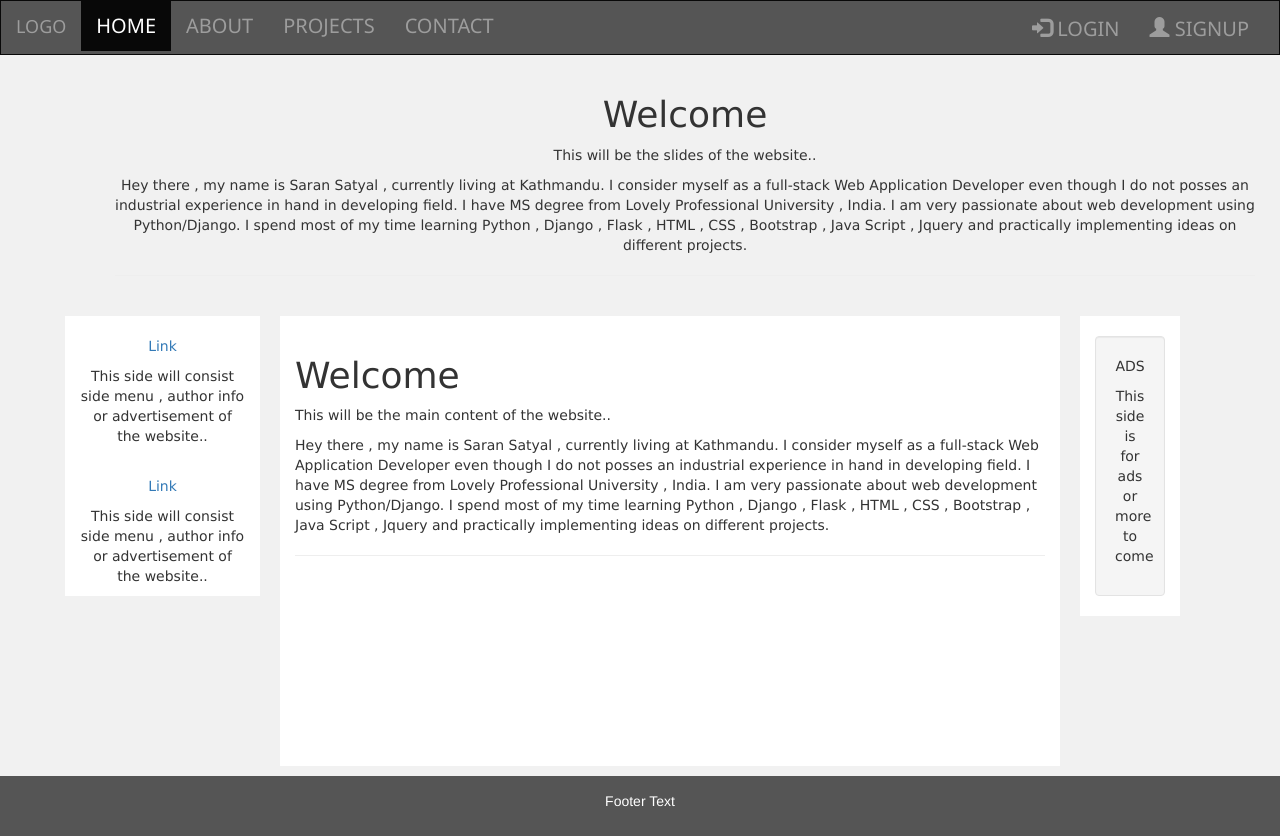
After one commit to saransatyal/a2zboards, a Django app: page /mytemplates/ in a window 1280 px wide. The commit adds this page. Run offline with Django 3.2, Linux system fonts and the light colour scheme; some libraries are stand-ins or nearby versions.

Commit message:
added new templates

```diff
--- a/accounts/views.py
+++ b/accounts/views.py
@@ -24,7 +24,7 @@ def signup(request):
 @method_decorator(login_required, name='dispatch')
 class UserUpdateView(UpdateView):
     model = User
-    fields = ('first_name', 'last_name', 'email', )
+    fields = ('first_name', 'last_name', 'email')
     template_name = 'my_account.html'
     success_url = reverse_lazy('my_account')
 
--- a/boards/views.py
+++ b/boards/views.py
@@ -13,6 +13,8 @@ from .models import Board, Post, Topic
 def author(request):
     return render(request, 'author.html')
 
+def mytemplates(request):
+    return render(request, 'mytemplates.html')
 
 class BoardListView(ListView):
     model = Board
--- a/learndjangowithsaran/urls.py
+++ b/learndjangowithsaran/urls.py
@@ -39,4 +39,6 @@ urlpatterns = [
     url(r'^settings/password/done/$', auth_views.PasswordChangeDoneView.as_view(template_name='password_change_done.html'),
         name='password_change_done'),
     url(r'^author/$', views.author, name='author'),
+    url(r'^mytemplates/$', views.mytemplates, name='mytemplates'),
+
 ]
--- a/static/css/accounts.css
+++ b/static/css/accounts.css
@@ -32,4 +32,3 @@ body {
 .logo a:active {
   text-decoration: none;
 }
->>>>>>> ea8157f5fe416b7ff7a68d320b4d7199a64f2ff7
--- a/templates/author.html
+++ b/templates/author.html
@@ -17,7 +17,7 @@ Python , Django , Flask , HTML , CSS , Bootstrap , Java Script , Jquery and prac
 <a href=" " rel="author"> </a>
       </p>
 </div>
-
+</div>
 
 
 
--- a/templates/base.html
+++ b/templates/base.html
@@ -36,7 +36,7 @@
 
   </li>
   <li class="nav-item">
-    <a class="nav-link" href="{% url 'home' %}">Tutorial</a>
+    <a class="nav-link" href="{% url 'mytemplates' %}">NewProject</a>
   </li>
   <li class="nav-item">
     <a class="nav-link" href="https://github.com/saransatyal" target="_blank" rel="noopener">GitHub</a>
--- a/templates/my_account.html
+++ b/templates/my_account.html
@@ -8,7 +8,7 @@
 
 {% block content %}
   <div class="row">
-    <div class="col-lg-6 col-md-8 col-sm-10">
+    <div class="col-lg-6 col-md-8 col-sm-10 col-sm-10">
       <form method="post" novalidate>
         {% csrf_token %}
         {% include 'includes/form.html' %}
--- /dev/null
+++ b/templates/mytemplates.html
@@ -0,0 +1,184 @@
+<!DOCTYPE html>
+<html lang="en">
+<head>
+  <title>Bootstrap Example</title>
+  <meta charset="utf-8">
+  <meta name="viewport" content="width=device-width, initial-scale=1">
+  <link rel="stylesheet" href="https://maxcdn.bootstrapcdn.com/bootstrap/3.3.7/css/bootstrap.min.css">
+  <script src="https://ajax.googleapis.com/ajax/libs/jquery/3.3.1/jquery.min.js"></script>
+  <script src="https://maxcdn.bootstrapcdn.com/bootstrap/3.3.7/js/bootstrap.min.js"></script>
+  <style>
+
+/* Padding body to implement fixed nav bar */
+  body
+  {
+ background-color: #f1f1f1;
+  }
+
+  .menu
+  {
+     font-size: 20px !important;
+     font-family: "Segoe UI",Arial,sans-serif;
+     line-height: 1.5;
+     background-color: #555;
+     color: white;
+  }
+  .slides
+  {
+
+   margin-right :10px;
+   margin-bottom:20px;
+   font-family: Verdana,sans-serif;
+
+  }
+    /* Remove the navbar's default margin-bottom and rounded borders */
+    .navbar {
+      margin-bottom: 20px;
+      border-radius: 0;
+    }
+    /* Set height of the grid so .sidenav can be 100% (adjust as needed) */
+    .row.content {height: 450px}
+
+     /* Set gray background color and 100% height */
+    .leftsidenav {
+      padding-top: 20px;
+      height: auto;
+      background-color: #fff;
+      min-width: 100px;
+      margin-right: 10px;
+      margin-left: 10px;
+      margin-bottom: 10px;
+      font-family: Verdana,sans-serif;
+      display: block !important;
+      box-sizing: inherit;
+
+    }
+    .design
+    {
+      background-color: transparent;
+    }
+    .rightsidenav {
+      padding-top: 20px;
+      height: auto;
+      background-color: #fff;
+      width: 100px;
+      margin-right: 10px;
+      margin-left: 10px;
+      margin-bottom: 10px;
+      font-family: Verdana,sans-serif;
+    }
+
+.middlebar
+{
+   padding-top: 20px;
+   background-color: #fff;
+   min-width: 100px;
+   min-height: 450px;
+   margin-right: 10px;
+   margin-left: 10px;
+   margin-bottom: 10px;
+  font-family: Verdana,sans-serif;
+}
+
+.containerr
+{background-color: #fff;
+}
+    /* Set black background color, white text and some padding */
+    footer {
+      background-color: #555;
+      color: white;
+      padding: 15px;
+    }
+
+
+    /* On small screens, set height to 'auto' for sidenav and grid */
+    @media screen and (max-width: 767px) {
+      .sidenav {
+        height: auto;
+        padding: 15px;
+      }
+      .row.content {height:auto;}
+    }
+  </style>
+
+</head>
+<body>
+
+<nav class="navbar navbar-inverse menu">
+  <div class="container-fluid">
+    <div class="navbar-header">
+      <button type="button" class="navbar-toggle" data-toggle="collapse" data-target="#myNavbar">
+        <span class="icon-bar"></span>
+        <span class="icon-bar"></span>
+        <span class="icon-bar"></span>
+        <span class="icon-bar"></span>
+      </button>
+      <a class="navbar-brand" href="#">LOGO</a>
+    </div>
+    <div class="collapse navbar-collapse" id="myNavbar">
+      <ul class="nav navbar-nav">
+        <li class="active"><a href="#">HOME</a></li>
+        <li><a href="#">ABOUT</a></li>
+        <li><a href="#">PROJECTS</a></li>
+        <li><a href="#">CONTACT</a></li>
+      </ul>
+      <ul class="nav navbar-nav navbar-right">
+        <li><a href="#"><span class="glyphicon glyphicon-log-in"></span> LOGIN</a></li>
+        <li><a href="#"><span class="glyphicon glyphicon-user"></span> SIGNUP</a></li>
+
+      </ul>
+    </div>
+  </div>
+</nav>
+
+<div class="container text-center text-decoration slides">
+  <h1>Welcome</h1>
+  <p>This will be the slides of the website..</p>
+  <p>  Hey there , my name is Saran Satyal , currently living at Kathmandu. I consider myself as a full-stack Web Application Developer even though
+  I do not posses an industrial experience in hand in developing field. I have MS degree from Lovely Professional
+  University , India. I am very passionate about web development using Python/Django. I spend most of my time learning
+  Python , Django , Flask , HTML , CSS , Bootstrap , Java Script , Jquery and practically implementing ideas on different projects.</p>
+  <hr>
+
+
+</div>
+<div class="container ">
+  <div class="row content">
+
+    <div class="col-sm-2 leftsidenav text-center">
+      <div class="design">
+      <p><a href="#">Link</a></p>
+      <p>This side will consist side menu , author info or advertisement of the website..</p>
+<br>
+      <p><a href="#">Link</a></p>
+      <p>This side will consist side menu , author info or advertisement of the website..</p>
+
+        </div>
+    </div>
+      <div class="col-sm-8  middlebar">
+      <h1>Welcome</h1>
+      <p>This will be the main content of the website..</p>
+      <p>  Hey there , my name is Saran Satyal , currently living at Kathmandu. I consider myself as a full-stack Web Application Developer even though
+I do not posses an industrial experience in hand in developing field. I have MS degree from Lovely Professional
+University , India. I am very passionate about web development using Python/Django. I spend most of my time learning
+Python , Django , Flask , HTML , CSS , Bootstrap , Java Script , Jquery and practically implementing ideas on different projects.</p>
+      <hr>
+    </div>
+
+    <div class="col-sm-2 rightsidenav text-center">
+      <div class="well">
+        <p>ADS</p>
+        <p>This side is  for ads or more to come</p>
+      </div>
+
+
+    </div>
+  </div>
+</div>
+
+<footer class="container-fluid text-center">
+  <p>Footer Text</p>
+</footer>
+
+</body>
+</html>
```
Also changed, not shown: static/img/my.jpg (added).
